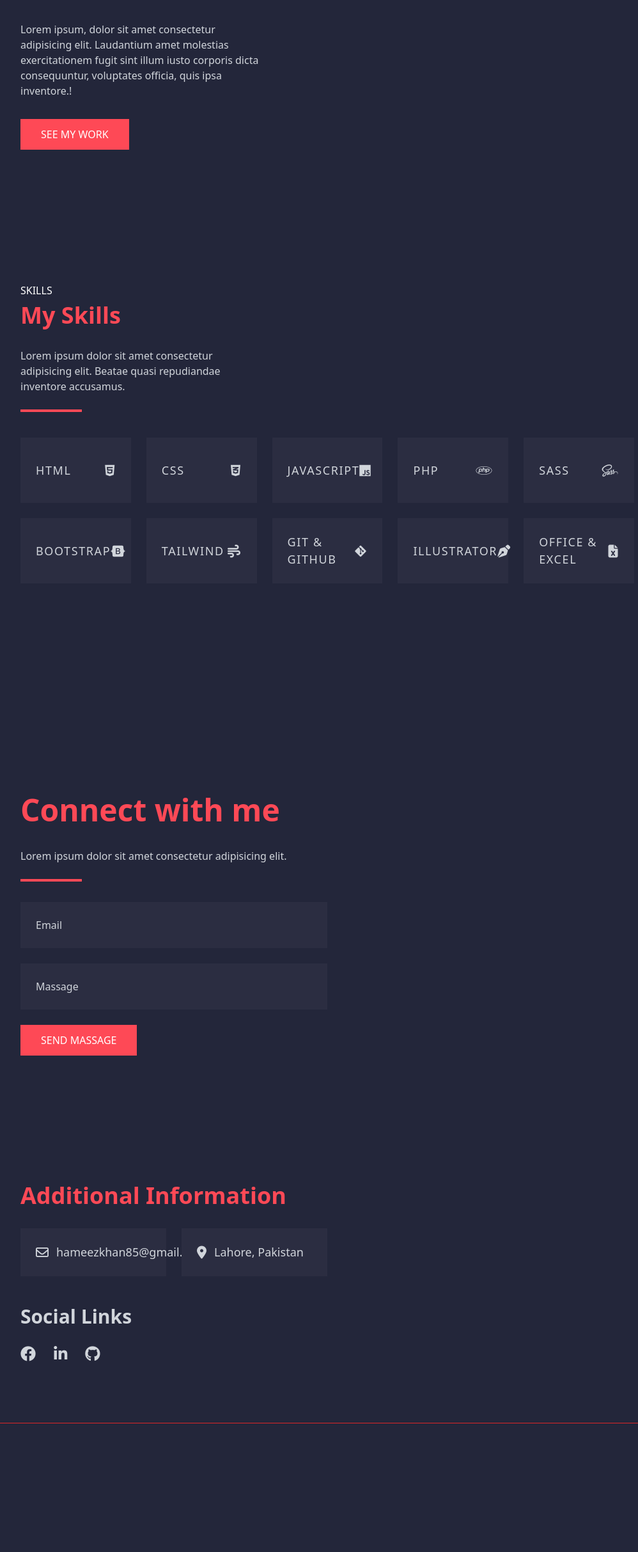
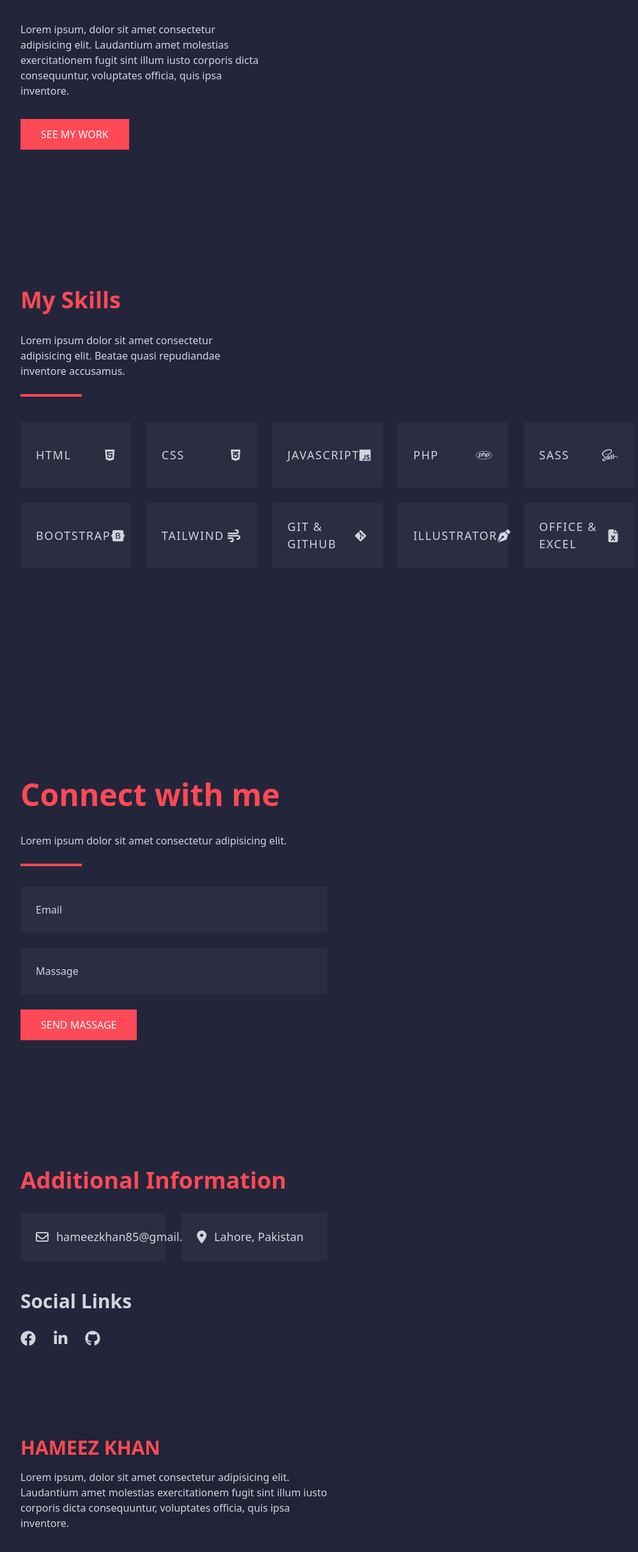
Before and after one commit to HameezKhan85/portfolio, a website: page public/index.html in a window 1280 px wide. Shown: the part 368-2794 px from the top of the page at 64% size, without its empty margins (128-1126 px from the left). Before the commit the page ends 2593 px from the top, so only its background shows below. Drawn offline with Linux system fonts and the light colour scheme.

Commit message:
created footer

```diff
--- a/public/index.html
+++ b/public/index.html
@@ -31,13 +31,13 @@
     <!-- NAVBAR ______ END -->
 
     <!-- HERO ______ START -->
-    <main id="home" class="w-full py-28">
+    <main class="w-full py-28">
         <div class="w-3/4 h-full mx-auto">
             <div class="w-full h-full flex flex-col justify-center items-start">
                 <h1 class="text-sxl font-bold">Hello, I'm a <br> Front-end Developer</h1>
                 <p class="w-2/5 py-8 text-gray-300">Lorem ipsum, dolor sit amet consectetur adipisicing elit. Laudantium
                     amet molestias exercitationem fugit sint illum iusto corporis dicta consequuntur, voluptates
-                    officia, quis ipsa inventore.!</p>
+                    officia, quis ipsa inventore.</p>
                 <a href="#" class="bg-primary px-8 py-3 hover:opacity-80">SEE MY WORK</a>
             </div>
         </div>
@@ -48,7 +48,6 @@
     <section id="skills" class="w-full py-section">
         <div class="w-3/4 h-full mx-auto my-container">
             <div class="mb-10">
-                <span>SKILLS</span>
                 <h2 class="text-fxl font-bold text-primary">My Skills</h2>
                 <p class="w-2/5 my-6 text-gray-300">Lorem ipsum dolor sit amet consectetur adipisicing elit. Beatae
                     quasi repudiandae inventore accusamus.</p>
@@ -126,7 +125,7 @@
     <!-- CONTACT ______ END -->
 
     <!-- INFORMATION ______ START -->
-    <section class="w-full py-section border-solid border-b border-red-600">
+    <section class="w-full py-section">
         <div class="w-3/4 h-full mx-auto my-container">
             <h3 class="text-fxl font-bold text-primary mb-6">Additional Information</h3>
             <div class="grid grid-cols-2 gap-x-6 w-1/2">
@@ -154,7 +153,22 @@
     </section>
     <!-- INFORMATION ______ END -->
 
-
+    <!-- FOOTER ______ START -->
+    <footer class="w-full bg-secondary-dark py-10">
+        <div class="w-3/4 h-full mx-auto">
+            <div class="">
+                <h3 class="text-thxl font-bold text-primary">HAMEEZ KHAN</h3>
+                <p class="w-1/2 py-3 text-gray-300">Lorem ipsum, dolor sit amet consectetur adipisicing elit. Laudantium
+                    amet molestias exercitationem fugit sint illum iusto corporis dicta consequuntur, voluptates
+                    officia, quis ipsa inventore.</p>
+            </div>
+            <div class="">
+                <hr class="w-1/2 h-1 bg-primary border-0 my-6">
+                © Copyright 2023. Made by <a href="#" class="underline cursor-pointer">Hameez Khan</a>
+            </div>
+        </div>
+    </footer>
+    <!-- FOOTER ______ END -->
 </body>
 
 </html>
--- a/src/input.css
+++ b/src/input.css
@@ -7,6 +7,7 @@
         margin: 0;
         padding: 0;
         color: #fff;
+        scroll-behavior: smooth;
     }
     a {
         color: #fff;
```
Also changed, not shown: public/css/output.css.
